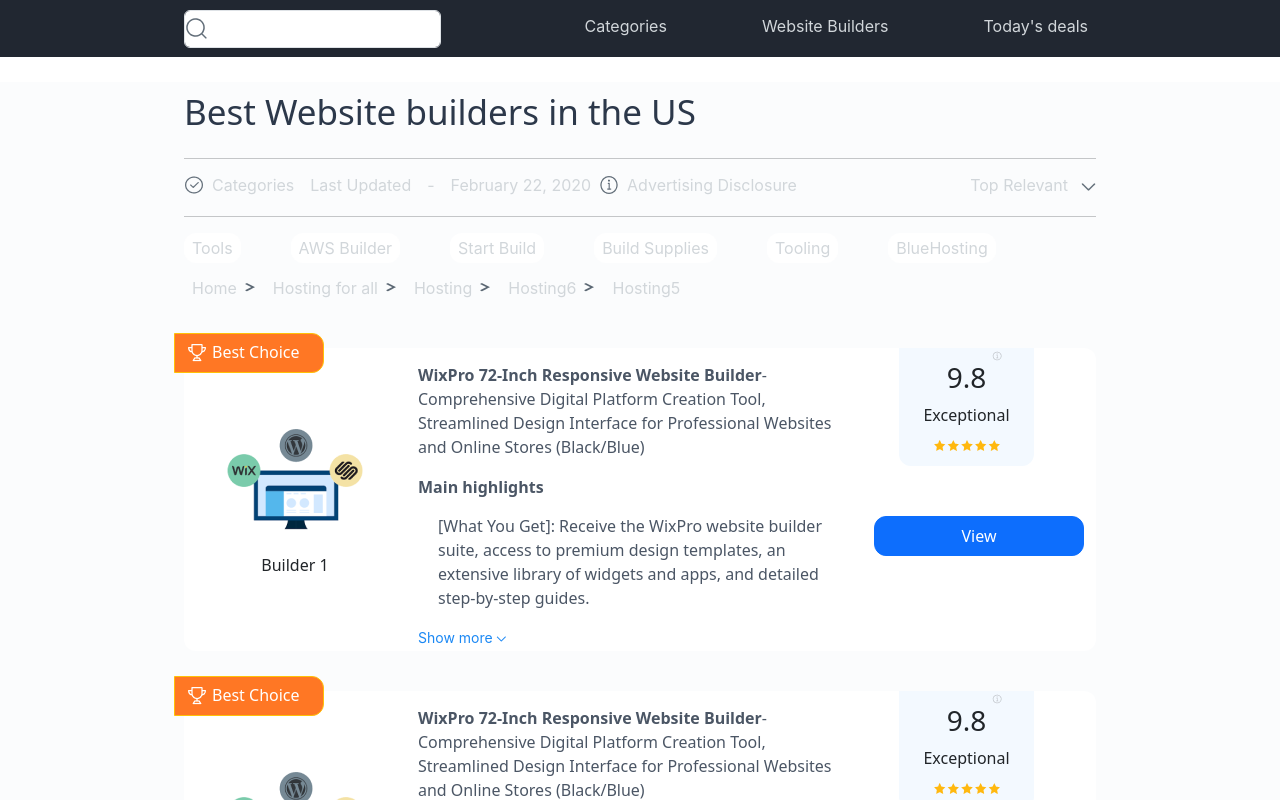
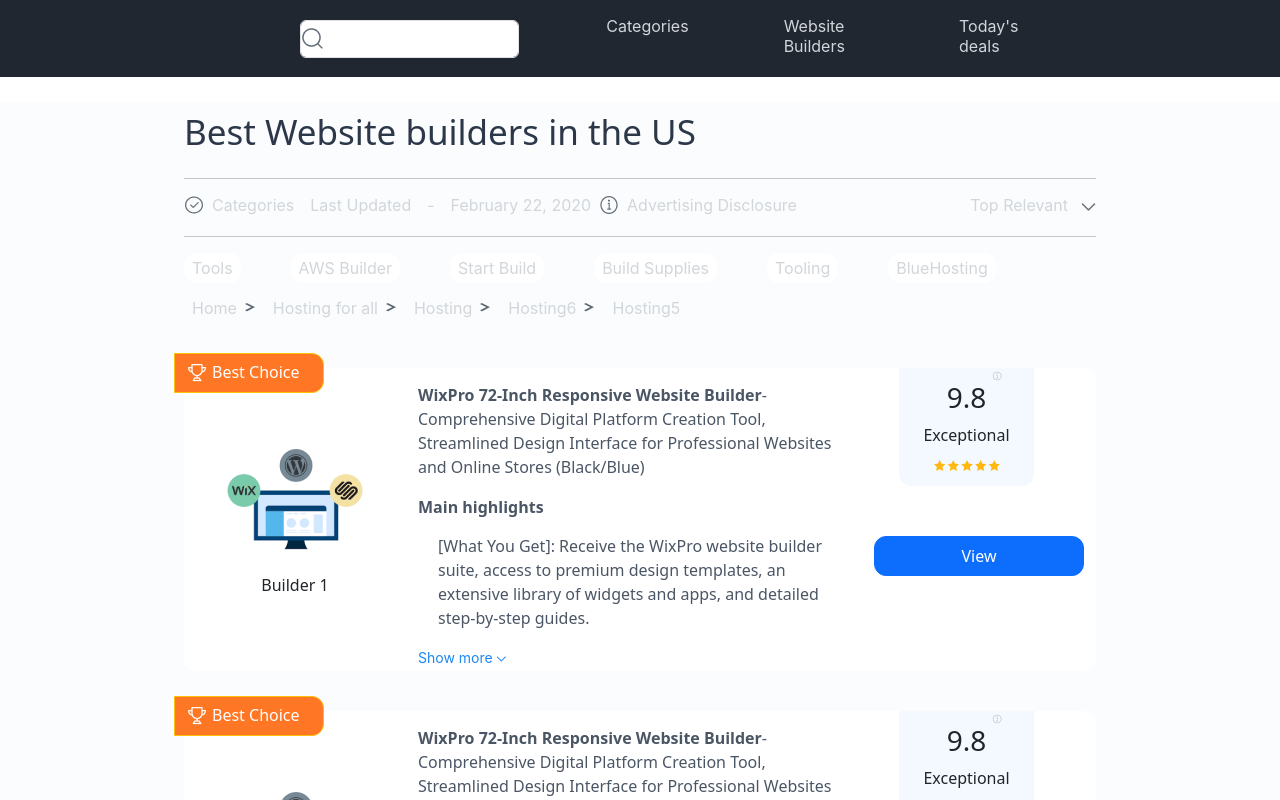
Before and after one commit to prikas1/Radiant-Riches-LLC-s-Assignment, a React (Create React App) app: page / in a window 1280 px wide. Shown: the top 800 px of the page. Built offline with nearby package versions, Linux system fonts and the light colour scheme.

Commit message:
changing top padding

```diff
--- a/src/Component/top.scss
+++ b/src/Component/top.scss
@@ -1,6 +1,6 @@
 .top-div {
   background-color: #212731;
-  padding: 0px 184px;
+   padding: 0px 250px 0px 300px;
 
   button {
     margin: 0px 10px;
--- a/src/index.js
+++ b/src/index.js
@@ -10,7 +10,3 @@ root.render(
     <App />
   </React.StrictMode>
 );
-
-// If you want to start measuring performance in your app, pass a function
-// to log results (for example: reportWebVitals(console.log))
-// or send to an analytics endpoint. Learn more: https://bit.ly/CRA-vitals
```
